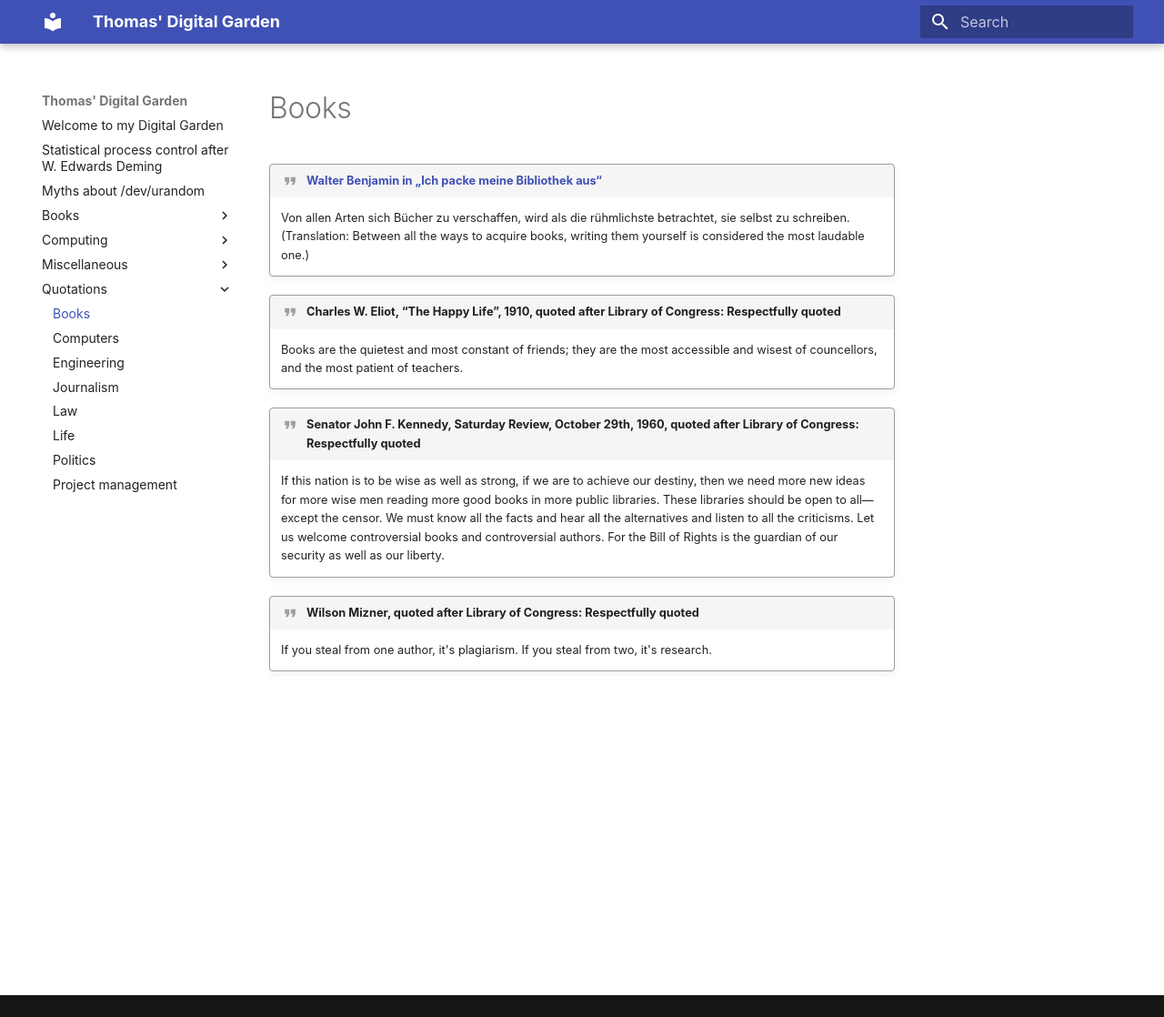
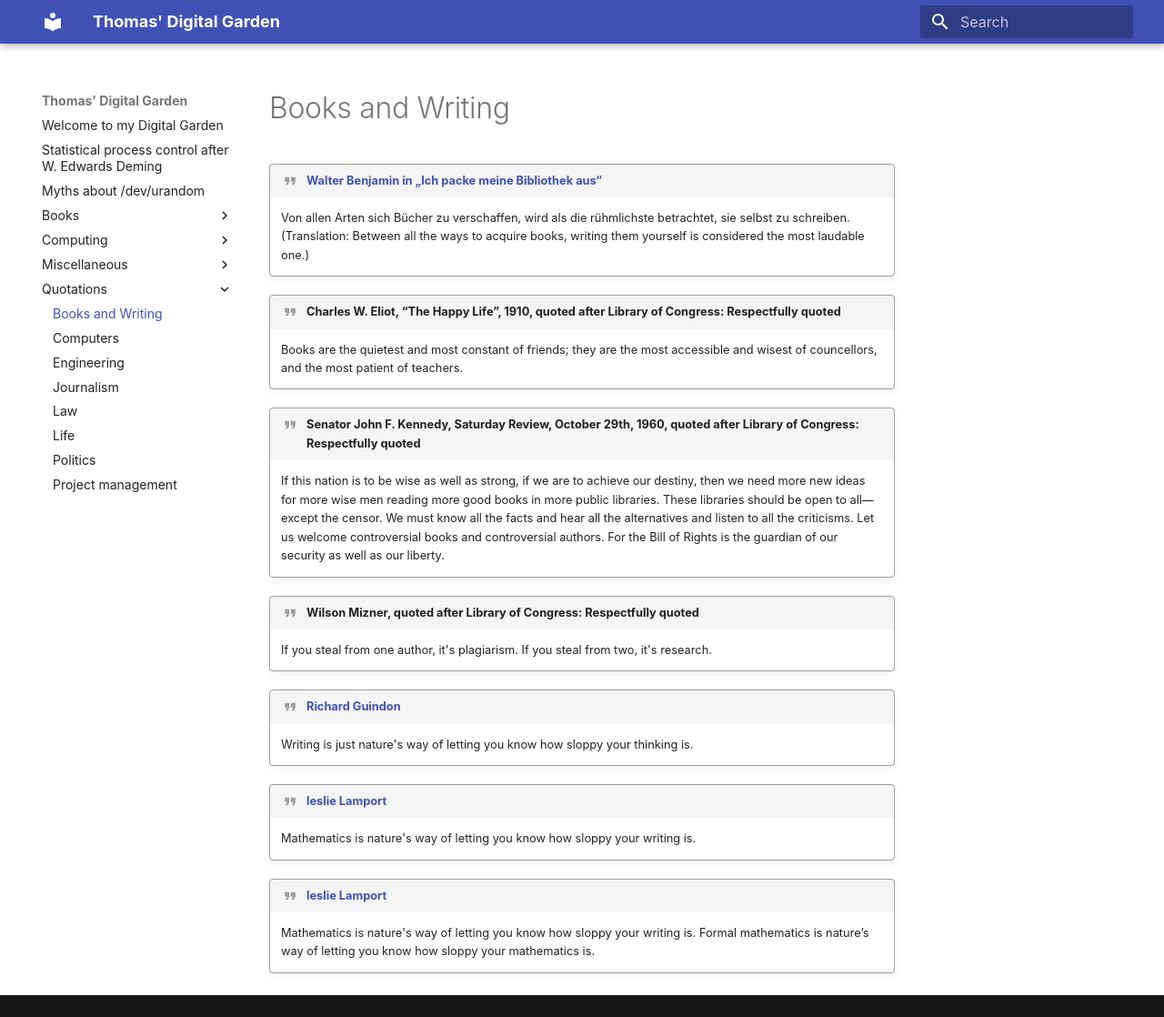
Before and after one commit to th/2uo.de, an MkDocs documentation site: the page built from docs/Quotations/books-writing.md, in a window 1280 px wide and 1118 px high. Shown: the whole window at 91% size. Built offline with MkDocs 1.6.1 and Material for MkDocs 9.7.7, drawn with Linux system fonts in a browser that asks for light colours.

Commit message:
Guindon's and Lamport's quotations on writing.

```diff
--- a/docs/Quotations/books.md
+++ b/docs/Quotations/books-writing.md
@@ -1,4 +1,4 @@
-# Books
+# Books and Writing
 
 !!! quote "[Walter Benjamin in „Ich packe meine Bibliothek aus“](https://www.kunstverein-wiesbaden.de/fileadmin/Dateien/Walter_Benjamin_Ich_packe_meine_Bibliothek_Web_.pdf)"
     Von allen Arten sich Bücher zu verschaffen, wird als die rühmlichste betrachtet, sie selbst zu schreiben.
@@ -12,3 +12,13 @@
 
 !!! quote "Wilson Mizner, quoted after Library of Congress: Respectfully quoted"
     If you steal from one author, it's plagiarism. If you steal from two, it's research.
+
+!!! quote "[Richard Guindon](https://web.archive.org/web/20160731175038/http://www.guindoncartoons.com/userfiles/1231656389.jpg)"
+    Writing is just nature's way of letting you know how sloppy your thinking is.
+
+!!! quote "[leslie Lamport](https://lamport.azurewebsites.net/tla/book-21-07-04.pdf)"
+    Mathematics is nature's way of letting you know how sloppy your writing is.
+
+!!! quote "[leslie Lamport](https://lamport.azurewebsites.net/tla/book-21-07-04.pdf)"
+    Mathematics is nature's way of letting you know how sloppy your writing is.
+    Formal mathematics is nature’s way of letting you know how sloppy your mathematics is.
```
